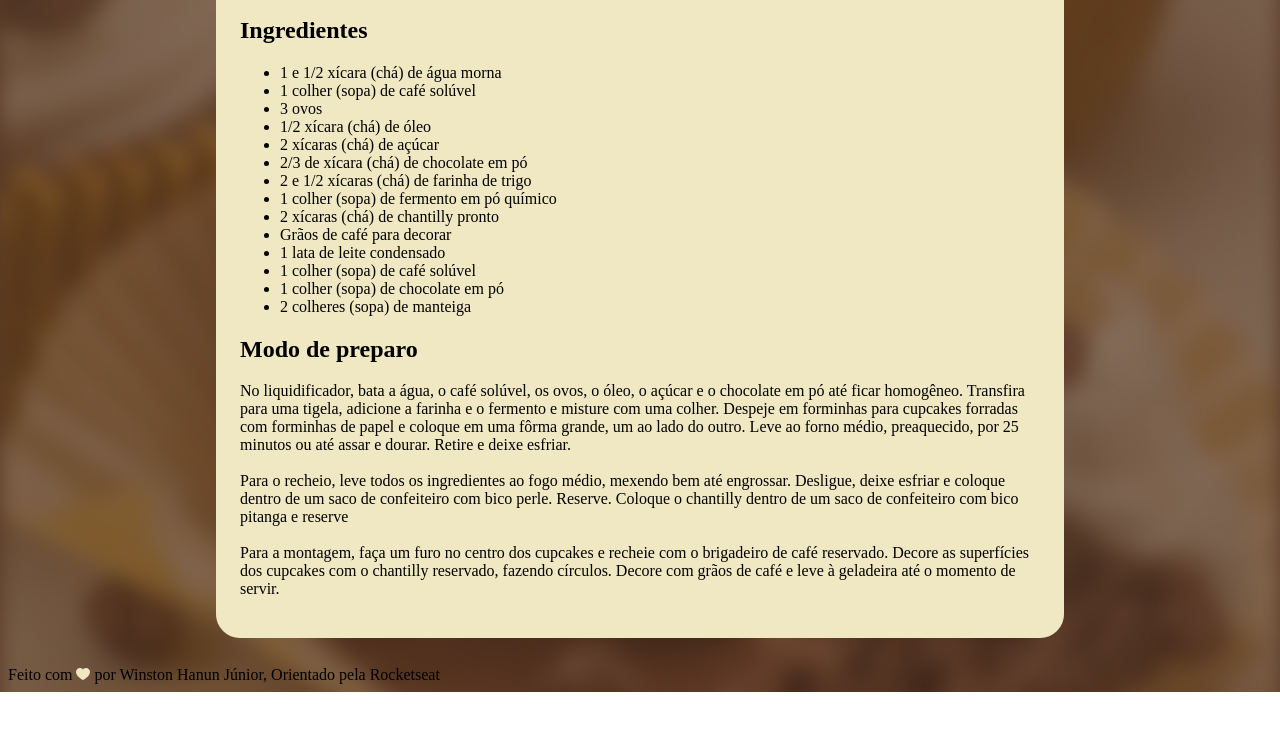
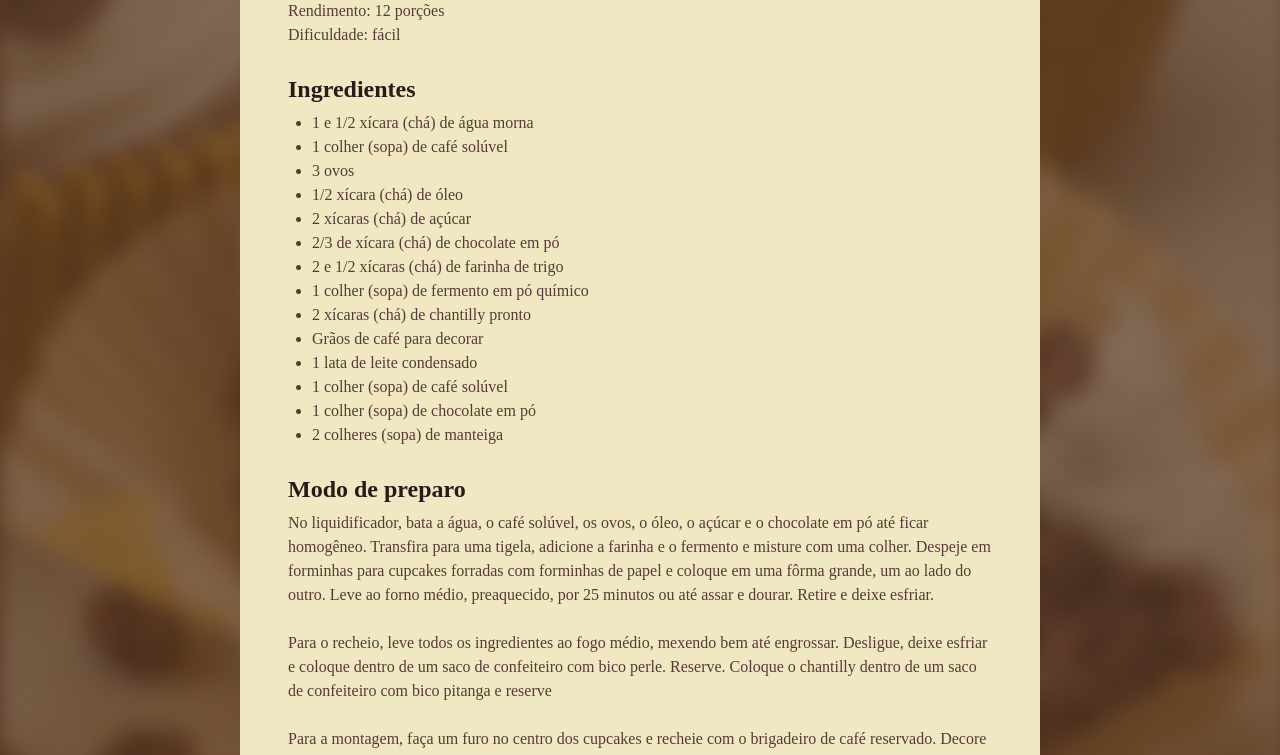
Before and after one commit to devjuniorhanun/ProjetoReceitaCookies, a plain HTML site: page index.html in a window 1280 px wide. Shown: the part 652-1407 px from the top of the page. Before the commit the page ends 1344 px from the top, so only its background shows below. Drawn offline with Linux system fonts and the light colour scheme; a web font is replaced by a local one.

Commit message:
Finalizando o Projeto

```diff
--- a/css/index.css
+++ b/css/index.css
@@ -1,4 +1,16 @@
+*,
+*::after,
+*::before {
+  margin: 0;
+  padding: 0;
+  box-sizing: border-box;
+}
 
+:root {
+  font-family: 'Alice', serif;
+  line-height: 150%;
+  color: #573a37;
+}
 
 body {
   background-image: url(../assets/bg.jpg);
@@ -13,3 +25,49 @@ body {
   border-radius: 24px;
   margin: 48px auto 28px;
 }
+
+img {
+  border-radius: 16px;
+}
+
+main {
+  padding: 24px;
+}
+
+section+section {
+  margin-top: 24px;
+}
+
+#about p+p {
+  margin-top: 12px;
+}
+
+h1 {
+  line-height: 140%;
+  font-size: 40px;
+}
+
+h2 {
+  font-size: 24px;
+}
+
+h1,
+h2 {
+  margin-bottom: 4px;
+  color: #291b1a;
+  line-height: 150%;
+}
+
+ul {
+  padding-left: 24px;
+}
+
+footer {
+  color: #f0e8c2;
+  text-align: center;
+  padding-bottom: 48px;
+}
+
+footer img {
+  vertical-align: middle;
+}
```
